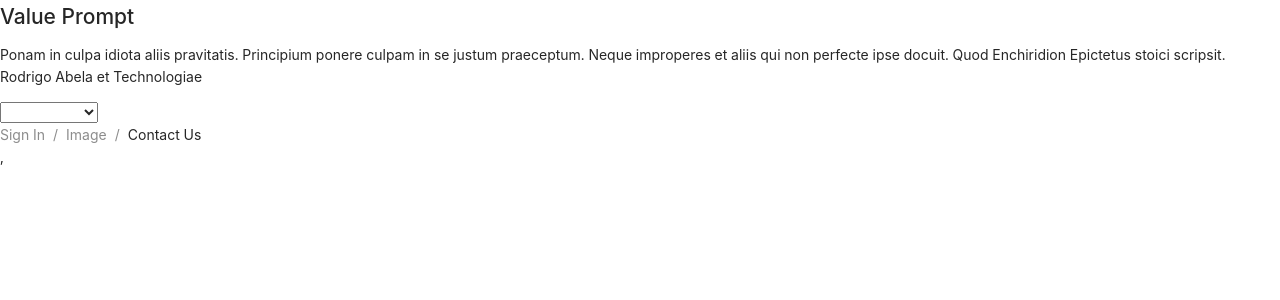
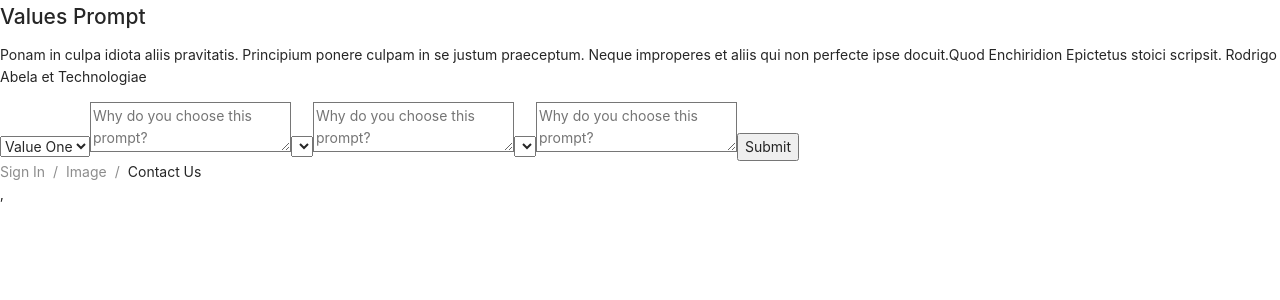
Before and after one commit to Girl-Squad-Essentialism/FrontEnd, a React (Create React App) app: page /valuesprompt in a window 1280 px wide. Shown: the top 300 px of the page. Built offline with nearby package versions, Linux system fonts and the light colour scheme; what react-dotenv would draw is missing.

Commit message:
added values prompt dropdowns, textbox prompts, notes for connecting to backend, notes for adding yup validation

```diff
--- a/src/components/values/ValuesPrompt.js
+++ b/src/components/values/ValuesPrompt.js
@@ -12,6 +12,9 @@ const initialValues = {
 }
 
 const initialErrors = {
+    valueOne: "",
+    valueTwo: "",
+    valueThree: "",
     valueOneWhy: "",
     valueTwoWhy: "",
     valueThreeWhy: "",
@@ -21,38 +24,75 @@ const ValuesPrompt = () => {
     const [values, setValues] = useState(initialValues)
     const [formErrors, setFormErrors] = useState(initialErrors)
     const [disabled, setDisabled] = useState(true)
+    const [userValues, setUserValues] = useState([])
+
+    // useEffect to get user values from BE, userValues state to change the user values here
 
     const onInputChange = (evt) => {
         const { name } = evt.target;
         const { value } = evt.target;
 
-        //add yup validation here
+        //add yup validation here for dropdown to only allow unique values
     }
 
-    const userValues = {
-        valuesList: values.valuesList,
-        valueOne: values.valueOne,
-        valueTwo: values.valueTwo,
-        valueThree: values.valueThree,
-        valueOneWhy: values.valueOneWhy.trim(),
-        valueTwoWhy: values.valueTwoWhy.trim(),
-        valueThreeWhy: values.valueThreeWhy.trim(),
-    }
+    //get request on values prompt, object values with array, render select with options based on array
+
+    // const userValues = {
+    //     valuesList: values.valuesList,
+    //     valueOne: values.valueOne,
+    //     valueTwo: values.valueTwo,
+    //     valueThree: values.valueThree,
+    //     valueOneWhy: values.valueOneWhy.trim(),
+    //     valueTwoWhy: values.valueTwoWhy.trim(),
+    //     valueThreeWhy: values.valueThreeWhy.trim(),
+    // }
 
 
     return (
         <div>
-            <h2>Value Prompt</h2>
-            <p>Ponam in culpa idiota aliis pravitatis. Principium ponere culpam in se justum praeceptum.
-            Neque improperes et aliis qui non perfecte ipse docuit.
-        Quod Enchiridion Epictetus stoici scripsit. Rodrigo Abela et Technologiae</p>
-            <select name="valueOne" value={values.valueOne} onChange={onInputChange}>
-                <option value="">{values.valuesList}</option>
-                <option value="small">Small</option>
-                <option value="medium">Medium</option>
-                <option value="large">Large</option>
-                <option value="extra-large">Extra Large</option>
-            </select>
+            <form>
+                <h2>Values Prompt</h2>
+                <p>Ponam in culpa idiota aliis pravitatis. Principium ponere culpam in se justum praeceptum.
+                    Neque improperes et aliis qui non perfecte ipse docuit.Quod Enchiridion Epictetus stoici scripsit. Rodrigo Abela et Technologiae</p>
+                {/* value one drop down */}
+                <select name="valueOne" value={values.valueOne} onChange={onInputChange}>
+                    <option value="">Value One </option>
+                    <option value={values.valueOne}>{values.valuesList}</option>
+                    <option value={values.valueTwo}>{values.valuesList}</option>
+                    <option value={values.valueThree}>{values.valuesList}</option>
+                </select>
+
+                <textarea
+                    placeholder="Why do you choose this prompt?"
+                >
+                </textarea>
+
+                {/* value two drop down */}
+                <select name="valueTwo" value={values.valueOne} onChange={onInputChange}>
+                    <option value={values.valueOne}>{values.valuesList}</option>
+                    <option value={values.valueTwo}>{values.valuesList}</option>
+                    <option value={values.valueThree}>{values.valuesList}</option>
+                </select>
+
+                <textarea
+                    placeholder="Why do you choose this prompt?"
+                >
+                </textarea>
+
+                {/* value three drop down  */}
+                <select name="valueThree" value={values.valueOne} onChange={onInputChange}>
+                    <option value={values.valueOne}>{values.valuesList}</option>
+                    <option value={values.valueTwo}>{values.valuesList}</option>
+                    <option value={values.valueThree}>{values.valuesList}</option>
+                </select>
+
+                <textarea
+                    placeholder="Why do you choose this prompt?"
+                >
+                </textarea>
+
+                <button>Submit</button>
+            </form>
         </div>
     )
 }
```
